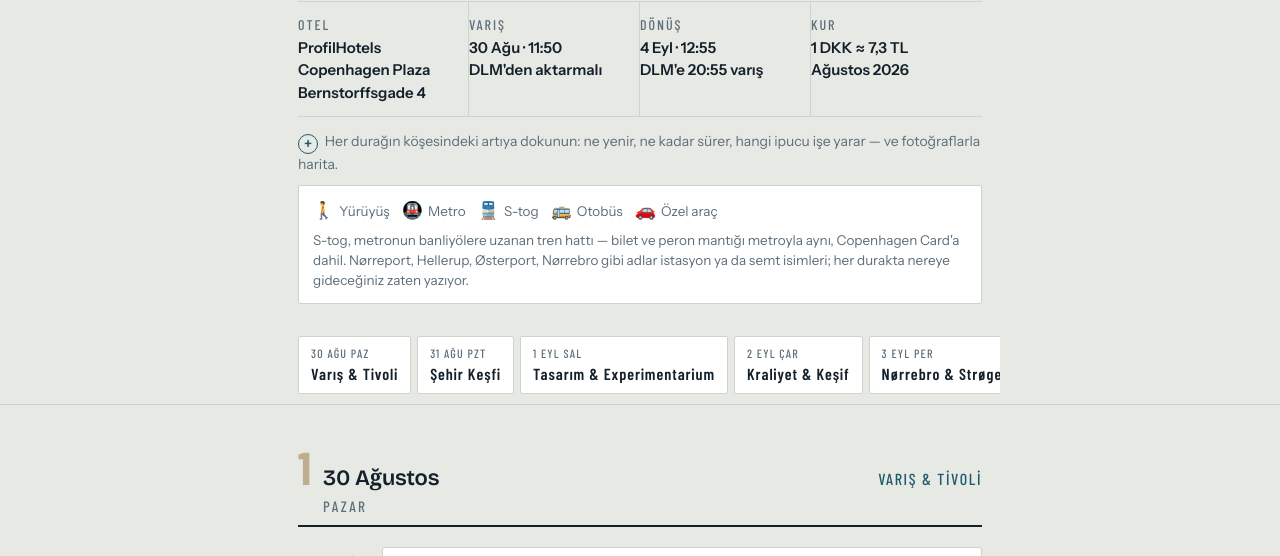
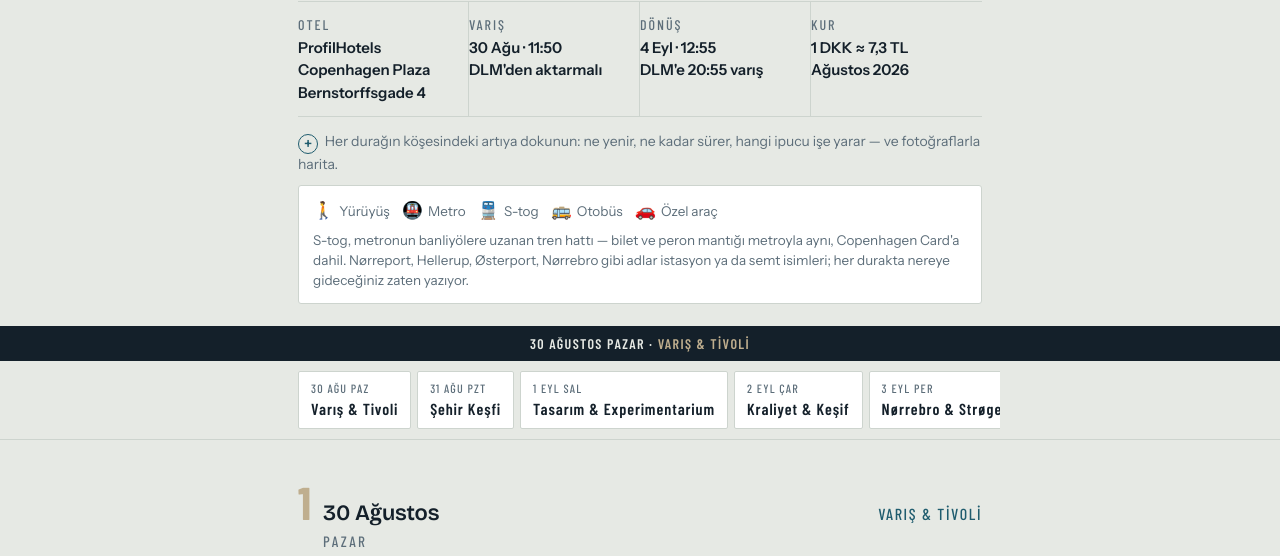
Before and after one commit to sefatosun/kopenhag, a plain HTML site: page index.html in a window 1280 px wide. Shown: the part 188-744 px from the top of the page. Drawn offline with nearby package versions, Linux system fonts and the light colour scheme.

Commit message:
Surum 28: kaydirdikca guncel gun/tarihi gosteren yapiskan serit eklendi

```diff
--- a/index.html
+++ b/index.html
@@ -34,6 +34,8 @@
   .hint b{display:inline-block;width:20px;height:20px;line-height:18px;text-align:center;border:1px solid var(--sea);color:var(--sea);border-radius:50%;font-weight:600;font-size:15px;margin-right:4px;vertical-align:-3px}
 
   nav{position:sticky;top:0;z-index:20;background:rgba(230,233,228,.94);backdrop-filter:blur(8px);border-bottom:1px solid var(--line)}
+  .current-day-bar{background:var(--ink);color:var(--paper);font-family:var(--data);font-size:14px;font-weight:600;letter-spacing:.1em;text-transform:uppercase;text-align:center;padding:7px 12px;white-space:nowrap;overflow:hidden;text-overflow:ellipsis}
+  .current-day-bar b{color:var(--sand);font-weight:600}
   .rail{display:flex;gap:6px;overflow-x:auto;padding:10px 18px;max-width:720px;margin:0 auto;scrollbar-width:none}
   .rail::-webkit-scrollbar{display:none}
   .rail a{flex:0 0 auto;text-decoration:none;color:var(--ink);font-family:var(--data);font-size:16px;font-weight:600;letter-spacing:.06em;padding:7px 12px;border:1px solid var(--line);border-radius:2px;background:var(--card);white-space:nowrap}
@@ -138,6 +140,7 @@
 </div>
 
 <nav>
+  <div class="current-day-bar" id="currentDayBar">30 Ağustos Pazar · <b>Varış &amp; Tivoli</b></div>
   <div class="rail">
     <a href="#g1"><b>30 Ağu Paz</b>Varış &amp; Tivoli</a>
     <a href="#g2"><b>31 Ağu Pzt</b>Şehir Keşfi</a>
@@ -832,10 +835,47 @@
 </section>
 
 <footer>
-  <span>Sürüm 27 · 7 Ağustos 2026</span>
+  <span>Sürüm 28 · 7 Ağustos 2026</span>
   <span>2 yetişkin · 2 çocuk</span>
 </footer>
 
 </div>
+<script>
+(function(){
+  var days = Array.prototype.slice.call(document.querySelectorAll('.day'));
+  var bar = document.getElementById('currentDayBar');
+  if(!days.length || !bar) return;
+
+  var info = days.map(function(d){
+    var dateEl = d.querySelector('.day-date');
+    var weekday = dateEl.querySelector('span') ? dateEl.querySelector('span').textContent.trim() : '';
+    var dateText = dateEl.firstChild ? dateEl.firstChild.textContent.trim() : '';
+    var theme = d.querySelector('.day-theme') ? d.querySelector('.day-theme').textContent.trim() : '';
+    return dateText + ' ' + weekday + ' · <b>' + theme + '</b>';
+  });
+
+  var navH = (document.querySelector('nav') || {}).offsetHeight || 90;
+
+  function update(){
+    var current = 0;
+    for (var i = 0; i < days.length; i++){
+      var rect = days[i].getBoundingClientRect();
+      if (rect.top <= navH + 4) current = i;
+    }
+    var next = info[current];
+    if (bar.innerHTML !== next) bar.innerHTML = next;
+  }
+
+  var ticking = false;
+  window.addEventListener('scroll', function(){
+    if (!ticking){
+      window.requestAnimationFrame(function(){ update(); ticking = false; });
+      ticking = true;
+    }
+  }, {passive:true});
+  window.addEventListener('resize', update);
+  update();
+})();
+</script>
 </body>
 </html>
```
